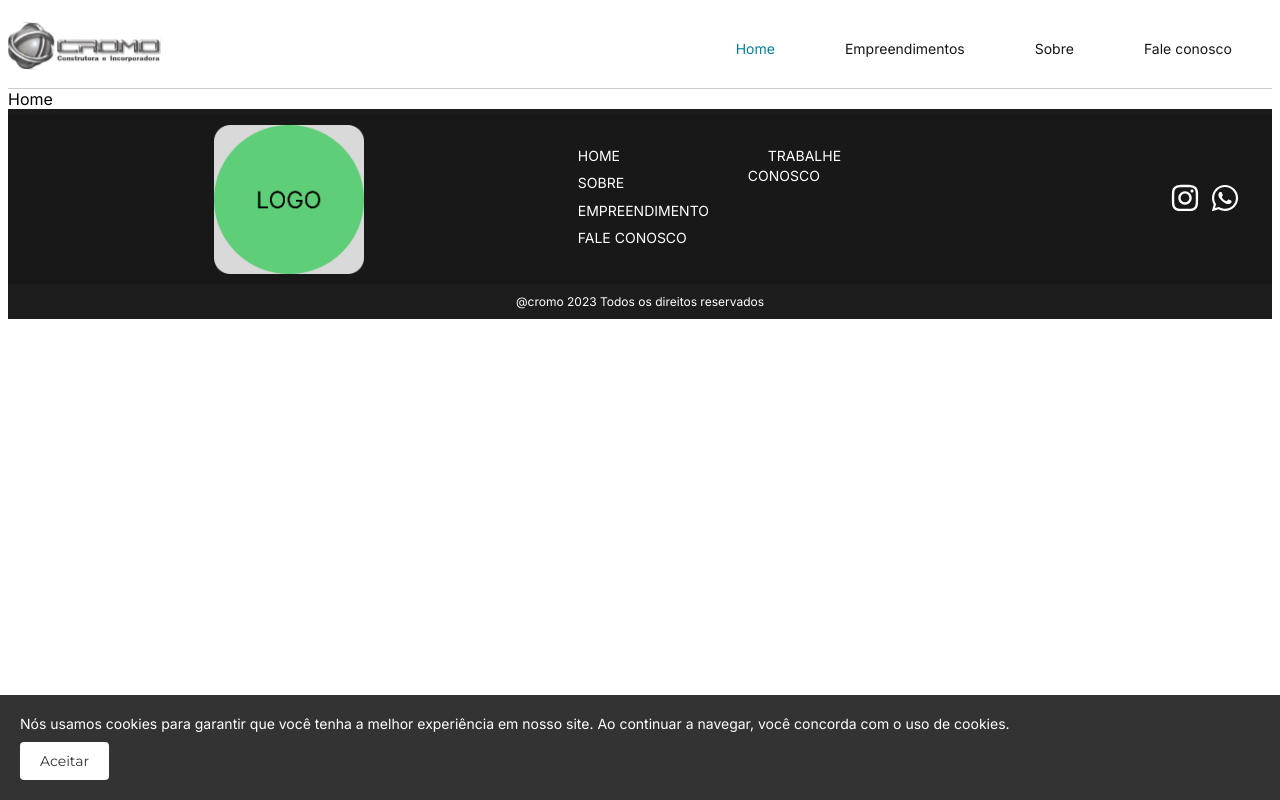
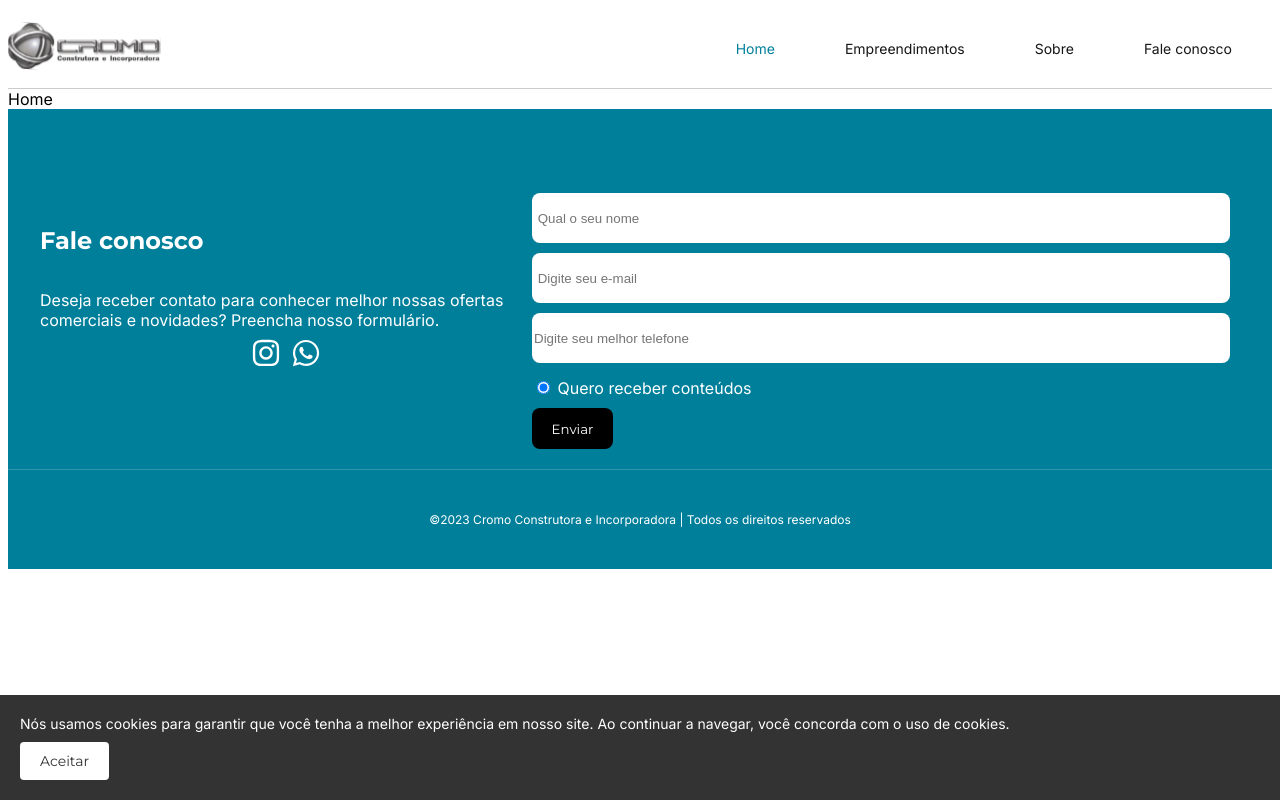
Before and after one commit to walttoncoelho/CROMO, a React (Create React App) app in the folder cromo/: page / in a window 1280 px wide. Built offline with nearby package versions, Linux system fonts and the light colour scheme.

Commit message:
Immplementa a parte visual do Footer

```diff
--- /dev/null
+++ b/cromo/src/components/Formulario/Formulário.jsx
@@ -0,0 +1,86 @@
+import React, { useState } from "react";
+import { Button, Form, Input, Radio } from "./Style";
+
+function Formulario() {
+  const [name, setName] = useState("");
+  const [email, setEmail] = useState("");
+  const [phone, setPhone] = useState("");
+  const [subscription, setSubscription] = useState(true);
+
+  function handleSubmit(e) {
+    e.preventDefault();
+    console.log({
+      name,
+      email,
+      phone,
+      subscription,
+    });
+  }
+
+  return (
+    <Form onSubmit={handleSubmit}>
+
+      <label htmlFor="name" title=" Digite seu nome completo">
+
+      </label>
+      <Input
+        type="text"
+        id="name"
+        name="name"
+        placeholder=" Qual o seu nome"
+        value={name}
+        onChange={(e) => setName(e.target.value)}
+      />
+      <br />
+
+      <label htmlFor="email" title=" Digite seu e-mail">
+
+      </label>
+      <Input
+        type="email"
+        id="email"
+        name="email"
+        placeholder=" Digite seu e-mail"
+        value={email}
+        onChange={(e) => setEmail(e.target.value)}
+      />
+      <br />
+
+      <label htmlFor="phone" title=" Digite seu número de telefone com DDD">
+
+      </label>
+      <Input
+        type="tel"
+        id="phone"
+        name="phone"
+        placeholder="Digite seu melhor telefone"
+        value={phone}
+        onChange={(e) => setPhone(e.target.value)}
+      />
+      <br />
+
+<Radio>
+
+
+      <input
+        type="radio"
+        id="content"
+        name="subscription"
+        value="yes"
+        checked={subscription}
+        onChange={(e) => setSubscription(true)}
+        />
+      <label htmlFor="content"> Quero receber conteúdos</label>
+      <br />
+        </Radio>
+
+      <Button type="submit" value="Enviar">
+      Enviar
+      </Button>
+
+    </Form>
+
+  );
+}
+
+export default Formulario;
--- /dev/null
+++ b/cromo/src/components/Formulario/Style.jsx
@@ -0,0 +1,43 @@
+import styled from "styled-components";
+
+export const Form = styled.form`
+`;
+
+export const Radio = styled.div`
+margin-top: 5px;
+margin-bottom: 10px;
+`;
+
+
+export const Input = styled.input`
+    width:694px;
+    min-width: 370px;
+    height: 48px;
+    border-radius: 8px;
+    padding:
+    8px, 16px, 8px, 16px;
+    margin-bottom: 10px;
+    border-style: none;
+
+    `;
+
+export const Button = styled.button`
+
+
+    width: 81px;
+    height: 41px;
+    border-radius: 8px;
+    background-color: #000;
+    color: #fff;
+    border-style: none;
+
+        &:hover {
+      color: #000000;
+      background-color: #06aacf;
+      cursor: pointer;
+    }
+
+
+
+
+    `;
--- a/cromo/src/components/footer/Footer.jsx
+++ b/cromo/src/components/footer/Footer.jsx
@@ -8,44 +8,26 @@ import {
   Grid2,
   Grid4
 } from "./style";
-import logoImg from "../../assets/logo/logo.png";
+import Formulario from "../Formulario/Formulário";
+/* import logoImg from "../../assets/logo/logo.png"; */
 /* import instagram from "../../assets/instagram.svg"; */
 
 export default function Footer() {
+
   return (
     <>
       <Container>
         <Colum>
           <Grid1>
-            <img src={logoImg} alt="Logo" />
-          </Grid1>
-          <Grid2>
-            <>
-              <ul>
-                <li>
-                  <a href="home">HOME</a>
-                </li>
-                <li>
-                  <a href="sobre">SOBRE</a>
-                </li>
-                <li>
-                  <a href="servicos">EMPREENDIMENTOS</a>
-                </li>
-
-                <li>
-                  <a href="contato">FALE CONOSCO</a>
-                </li>
-              </ul>
-
-              <ul>
-                <li>
-                  <a href="listavip">TRABALHE CONOSCO</a>
-                </li>
-              </ul>
-            </>
-          </Grid2>
-
-          <Grid4>
+           {/*  <img src={logoImg} alt="Logo" /> */}
+           <h2>
+            Fale conosco
+           </h2>
+           <p>
+            Deseja receber contato para conhecer melhor nossas ofertas
+            comerciais e novidades? Preencha nosso formulário.
+           </p>
+                     <Grid4>
             <a
               href="##"
               target="_blank"
@@ -64,10 +46,22 @@ export default function Footer() {
               <FaWhatsapp />
             </a>
           </Grid4>
+          </Grid1>
+          <Grid2>
+            <>
+
+            <Formulario/>
+
+
+            </>
+          </Grid2>
+
+
         </Colum>
         <ByGoodApp>
+
           <p>
-            @cromo 2023 Todos os direitos reservados{" "}
+            ©2023 Cromo Construtora e Incorporadora | Todos os direitos reservados{" "}
             <a
               href="https://www.goodapp.com.br"
               target="_blank"
--- a/cromo/src/components/footer/style/index.jsx
+++ b/cromo/src/components/footer/style/index.jsx
@@ -1,14 +1,13 @@
 import styled from "styled-components";
 
 export const Container = styled.div`
-  border-top: 6px solid #1b1b1b;
   display: flex;
   flex-wrap: wrap;
   max-width: 100%;
   align-items: center;
   justify-content: center;
   margin: 0 auto;
-  background-color: #181818;
+  background-color: #007F9B;
 `;
 
 export const Colum = styled.div`
@@ -45,9 +44,10 @@ export const Grid1 = styled.div`
 `;
 
 export const Grid2 = styled.div`
-
   display: flex;
   width: 100%;
+  padding: 10px;
+  margin-top: 64px;
 
 
   ul {
@@ -141,9 +141,11 @@ margin: auto;
 export const ByGoodApp = styled.div`
   margin: auto;
   display: flex;
-  background-color: #1d1d1d;
+  background-color: #007F9B;
   width: 100%;
   height: 35px;
+  border-top: 1px solid #2f93aa;
+  padding: 32px;
 
   a {
     text-decoration: none;
```
